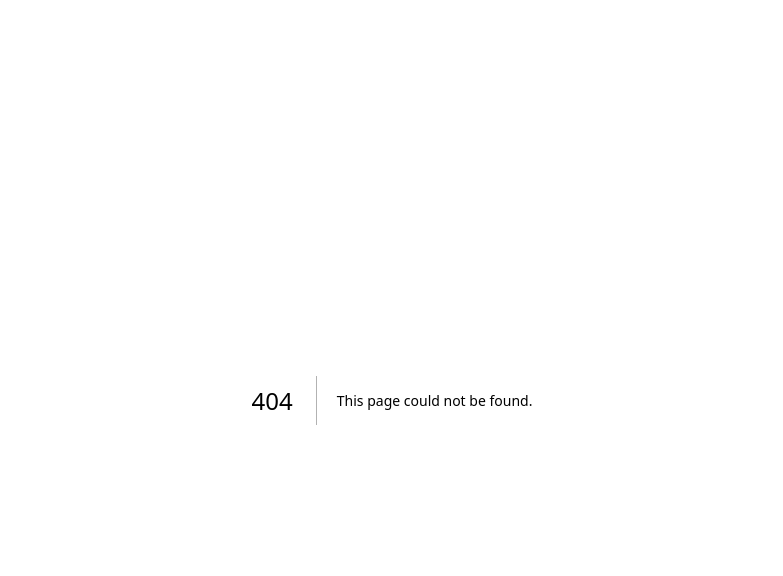
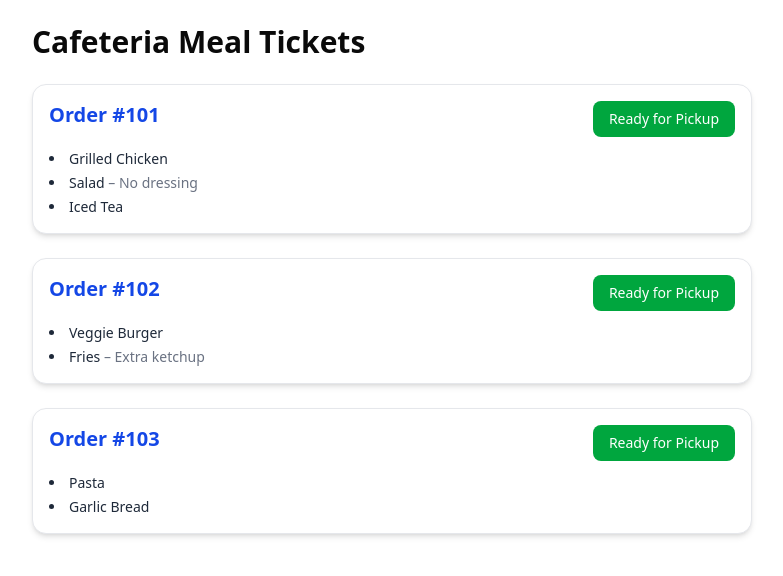
Before and after one commit to alee34161/CPSC-362-Project, a Next.js app in the folder cafeteria-ordering-system/frontend/: page /cafeteria-employee in a window 1280 px wide. Before the commit this address had no page. Shown: the top 576 px of the page, without its empty margins (248-1031 px from the left). Built offline with nearby package versions, Linux system fonts and the light colour scheme.

Commit message:
basic cafeteria-employee page

```diff
--- /dev/null
+++ b/cafeteria-ordering-system/frontend/src/app/cafeteria-employee/page.tsx
@@ -0,0 +1,82 @@
+'use client';
+
+import { useState } from 'react';
+
+type MealItem = {
+  name: string;
+  note?: string;
+};
+
+type MealOrder = {
+  id: number;
+  items: MealItem[];
+};
+
+export default function OrdersPage() {
+  const [orders, setOrders] = useState<MealOrder[]>([
+    {
+      id: 101,
+      items: [
+        { name: 'Grilled Chicken' },
+        { name: 'Salad', note: 'No dressing' },
+        { name: 'Iced Tea' },
+      ],
+    },
+    {
+      id: 102,
+      items: [
+        { name: 'Veggie Burger' },
+        { name: 'Fries', note: 'Extra ketchup' },
+      ],
+    },
+    {
+      id: 103,
+      items: [
+        { name: 'Pasta' },
+        { name: 'Garlic Bread' },
+      ],
+    },
+  ]);
+
+  const handleReady = (id: number) => {
+    setOrders((prev) => prev.filter((order) => order.id !== id));
+  };
+
+  return (
+    <div className="max-w-3xl mx-auto p-6 space-y-6">
+      <h1 className="text-3xl font-bold">Cafeteria Meal Tickets</h1>
+
+      {orders.length === 0 ? (
+        <p className="text-gray-500 text-center mt-12">No current orders.</p>
+      ) : (
+        orders.map((order) => (
+          <div
+            key={order.id}
+            className="bg-white rounded-xl shadow-md p-4 space-y-3 border border-gray-200"
+          >
+            <div className="flex justify-between items-start">
+              <h2 className="text-xl font-bold text-blue-700">Order #{order.id}</h2>
+              <button
+                onClick={() => handleReady(order.id)}
+                className="bg-green-600 text-white px-4 py-2 rounded-md text-sm hover:bg-green-700 transition"
+              >
+                Ready for Pickup
+              </button>
+            </div>
+
+            <ul className="list-disc list-inside text-sm text-gray-800 space-y-1">
+              {order.items.map((item, index) => (
+                <li key={index}>
+                  <span className="font-medium">{item.name}</span>
+                  {item.note && (
+                    <span className="text-gray-500"> – {item.note}</span>
+                  )}
+                </li>
+              ))}
+            </ul>
+          </div>
+        ))
+      )}
+    </div>
+  );
+}
```
